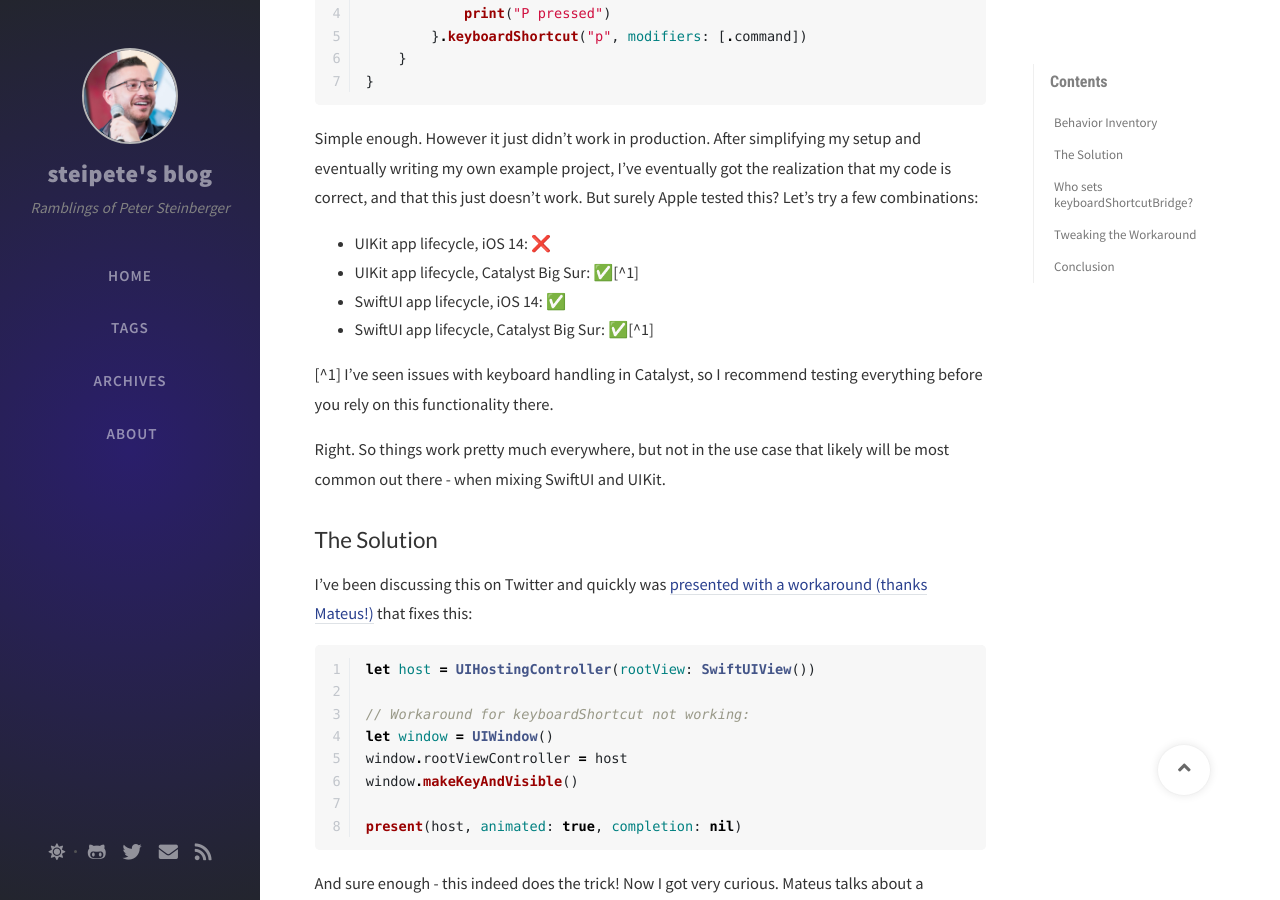
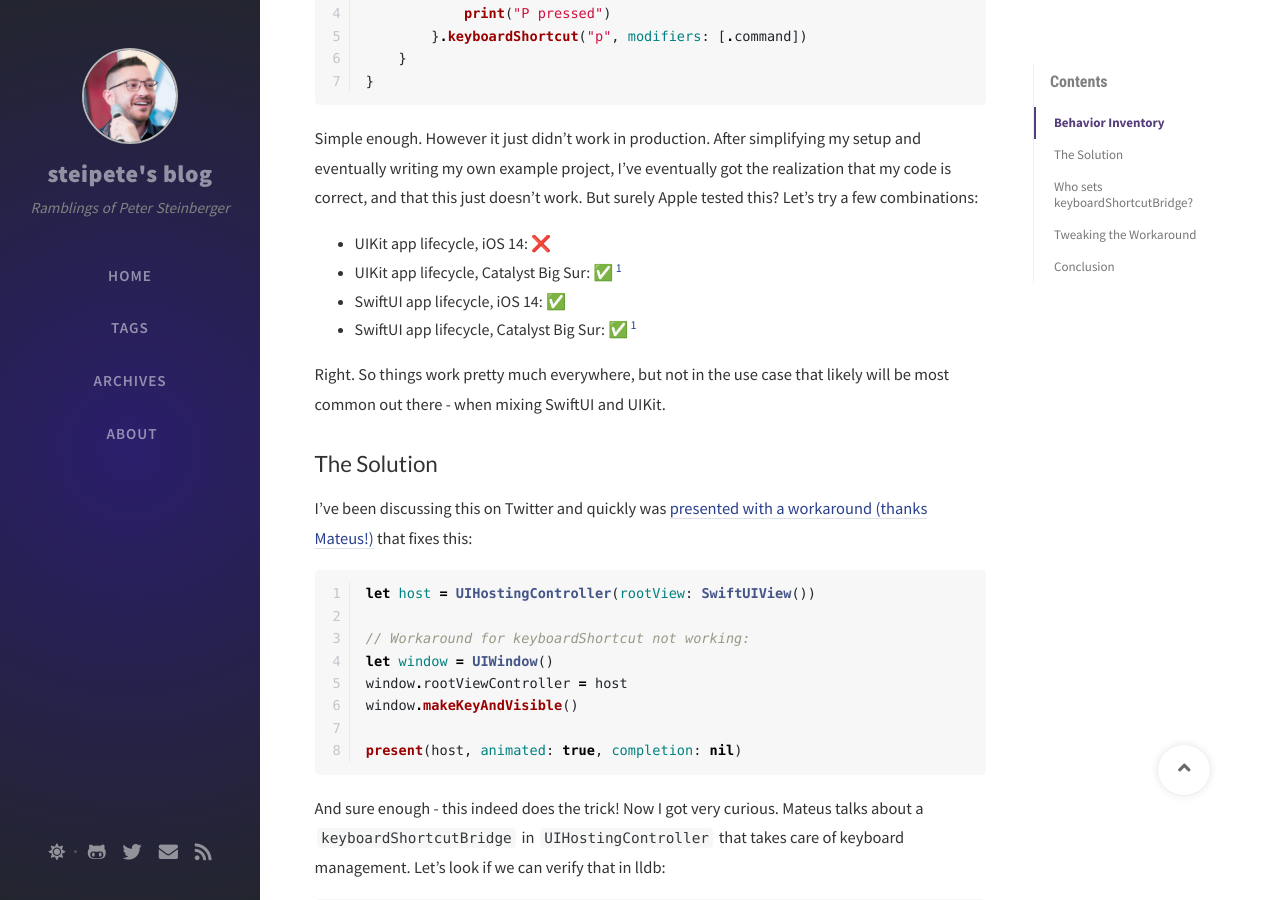
Before and after one commit to steipete/steipete.com, a Jekyll site: the page built from _posts/2021-01-21-fixing-keyboardshortcut-in-swiftui.md, in a window 1280 px wide and 900 px high, scrolled down 936 px. Built offline with Jekyll 4.4.1, drawn with Linux system fonts in a browser that asks for light colours; nearby versions of some CDN libraries; comment, search, counter and statistics services are not loaded; some of the changed text lies outside the part shown.

Commit message:
fix footnote

```diff
--- a/_posts/2021-01-21-fixing-keyboardshortcut-in-swiftui.md
+++ b/_posts/2021-01-21-fixing-keyboardshortcut-in-swiftui.md
@@ -30,7 +30,7 @@
 - SwiftUI app lifecycle, iOS 14: ✅
 - SwiftUI app lifecycle, Catalyst Big Sur: ✅[^1]
 
-[^1] I've seen issues with keyboard handling in Catalyst, so I recommend testing everything before you rely on this functionality there.
+[^1]: I've seen issues with keyboard handling in Catalyst, so I recommend testing everything before you rely on this functionality there.
 
 Right. So things work pretty much everywhere, but not in the use case that likely will be most common out there - when mixing SwiftUI and UIKit.
 
```
